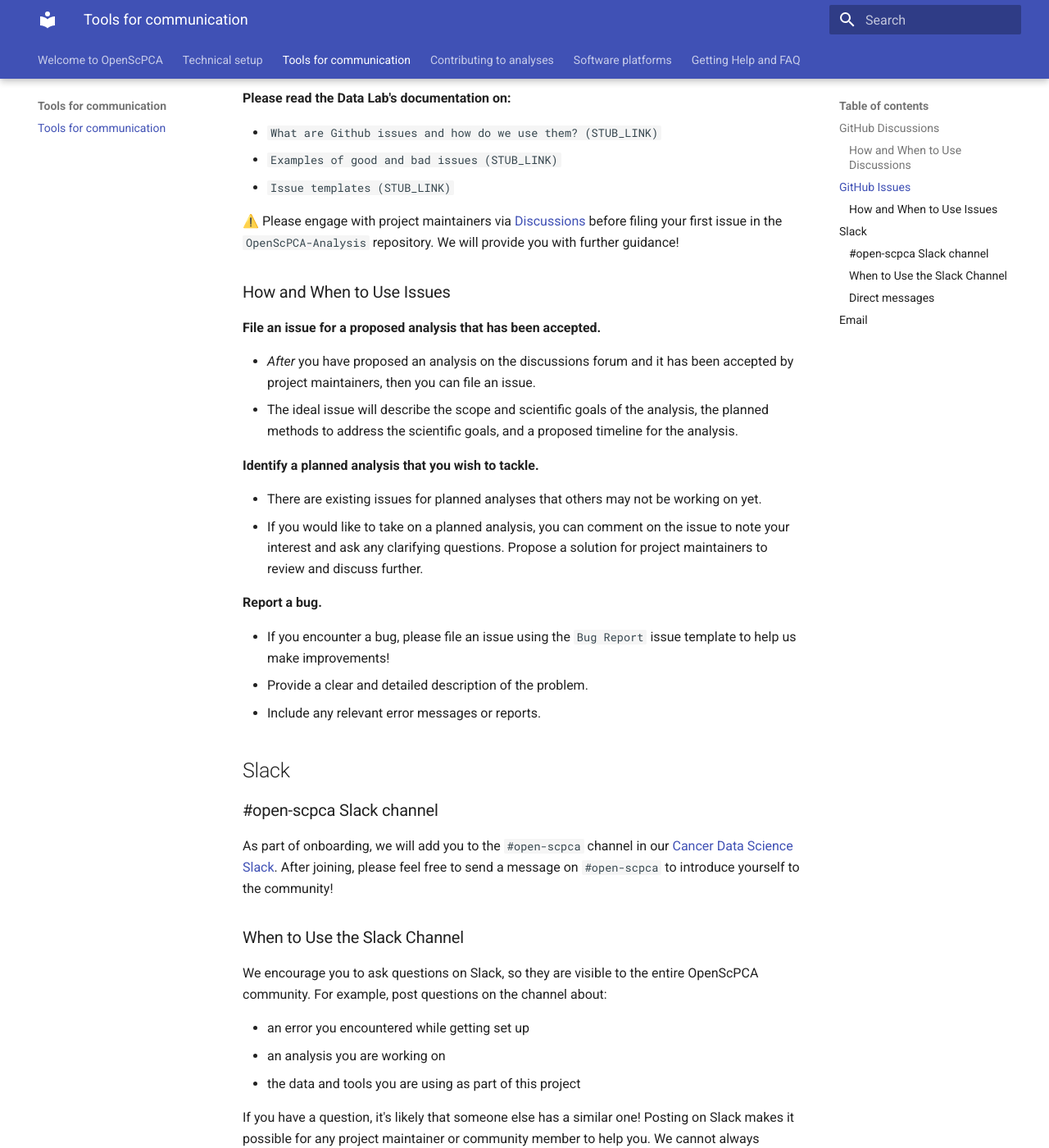
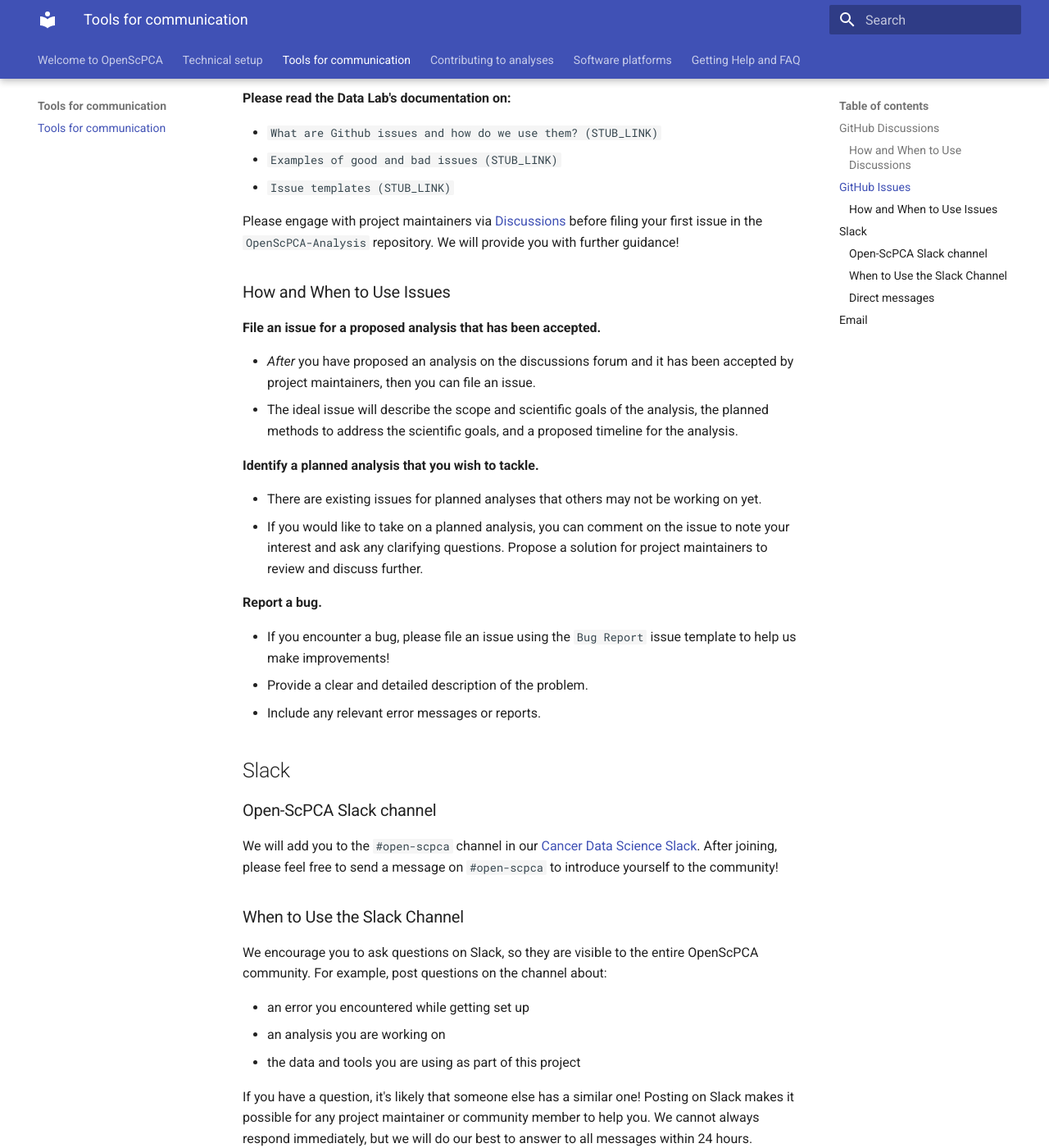
Before and after one commit to AlexsLemonade/OpenScPCA-analysis, an MkDocs documentation site: the page built from docs/communications-tools/tools-for-communication.md, in a window 1280 px wide and 1400 px high, scrolled down 1590 px. Shown: the whole window at 82% size. Built offline with MkDocs 1.6.1 and Material for MkDocs 9.7.7, drawn with Linux system fonts in a browser that asks for light colours; some of the changed text lies outside the part shown.

Commit message:
Spelling error fixes

```diff
--- a/docs/communications-tools/tools-for-communication.md
+++ b/docs/communications-tools/tools-for-communication.md
@@ -11,7 +11,7 @@
 [GitHub Discussions](https://docs.github.com/en/discussions/quickstart) is the community forum for the project, [which can be found here](https://github.com/AlexsLemonade/OpenScPCA-analysis/discussions) in the `OpenScPCA-Analysis` repository.
 You are most likely to engage with the project for the first time via Discussions.
 
-⚠️Please read this [pinned discussion](https://github.com/AlexsLemonade/OpenScPCA-analysis/discussions/111) from the Data Lab before creating your first post!
+Please read this [pinned discussion](https://github.com/AlexsLemonade/OpenScPCA-analysis/discussions/111) from the Data Lab before creating your first post!
 
 ### How and When to Use Discussions
 
@@ -61,7 +61,7 @@
 * `Examples of good and bad issues (STUB_LINK)`
 * `Issue templates (STUB_LINK)`
 
-⚠️ Please engage with project maintainers via [Discussions](https://github.com/AlexsLemonade/OpenScPCA-analysis/discussions) before filing your first issue in the `OpenScPCA-Analysis` repository.
+Please engage with project maintainers via [Discussions](https://github.com/AlexsLemonade/OpenScPCA-analysis/discussions) before filing your first issue in the `OpenScPCA-Analysis` repository.
 We will provide you with further guidance!
 
 ### How and When to Use Issues
@@ -84,9 +84,9 @@
 
 ## Slack
 
-### #open-scpca Slack channel
+### Open-ScPCA Slack channel
 
-As part of onboarding, we will add you to the `#open-scpca` channel in our [Cancer Data Science Slack](https://cancer-data-science.slack.com/).
+We will add you to the `#open-scpca` channel in our [Cancer Data Science Slack](https://cancer-data-science.slack.com/).
 After joining, please feel free to send a message on `#open-scpca` to  introduce yourself to the community!
 
 ### When to Use the Slack Channel
@@ -129,5 +129,5 @@
 - Copyright violations
 - Other such administration related items
 
-If you are not sure where to direct your question, please ask in [Slack](https://cancer-data-science.slack.com/) or [Github Discussions](https://github.com/AlexsLemonade/OpenScPCA-analysis/discussions).
+If you are not sure where to direct your question, please ask in [Slack](https://cancer-data-science.slack.com/) or [GitHub Discussions](https://github.com/AlexsLemonade/OpenScPCA-analysis/discussions).
 If it is a private matter, you may [direct message](#direct-messages) one of the Data Lab members on Slack.
```
